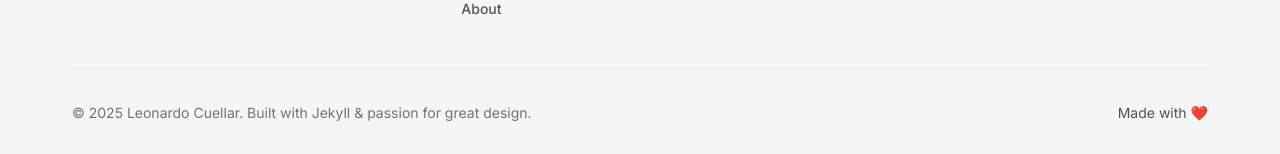
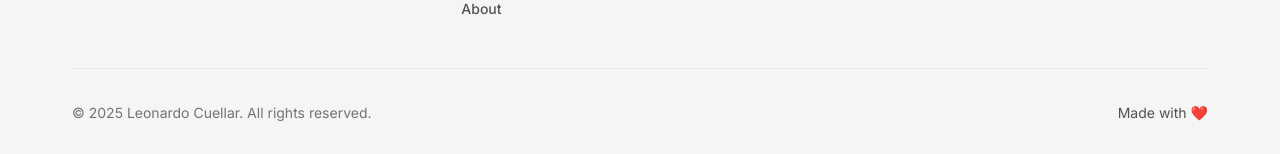
Before and after one commit to leonardocuellargold/leonardocuellargold.github.io, a Jekyll site: the page built from index.md, in a window 1280 px wide and 900 px high, scrolled down 3225 px. Shown: the part 743-897 px from the top of the window. Built offline with Jekyll 4.4.1, drawn with Linux system fonts in a browser that asks for light colours.

Commit message:
added changes to footer

```diff
--- a/_includes/footer.html
+++ b/_includes/footer.html
@@ -53,7 +53,7 @@
 
     <div class="footer-bottom">
       <p class="copyright">
-        &copy; {{ 'now' | date: "%Y" }} Leonardo Cuellar. Built with Jekyll & passion for great design.
+        &copy; {{ 'now' | date: "%Y" }} Leonardo Cuellar. All rights reserved.
       </p>
       <div class="footer-meta">
         <span class="footer-link">Made with ❤️</span>
```
